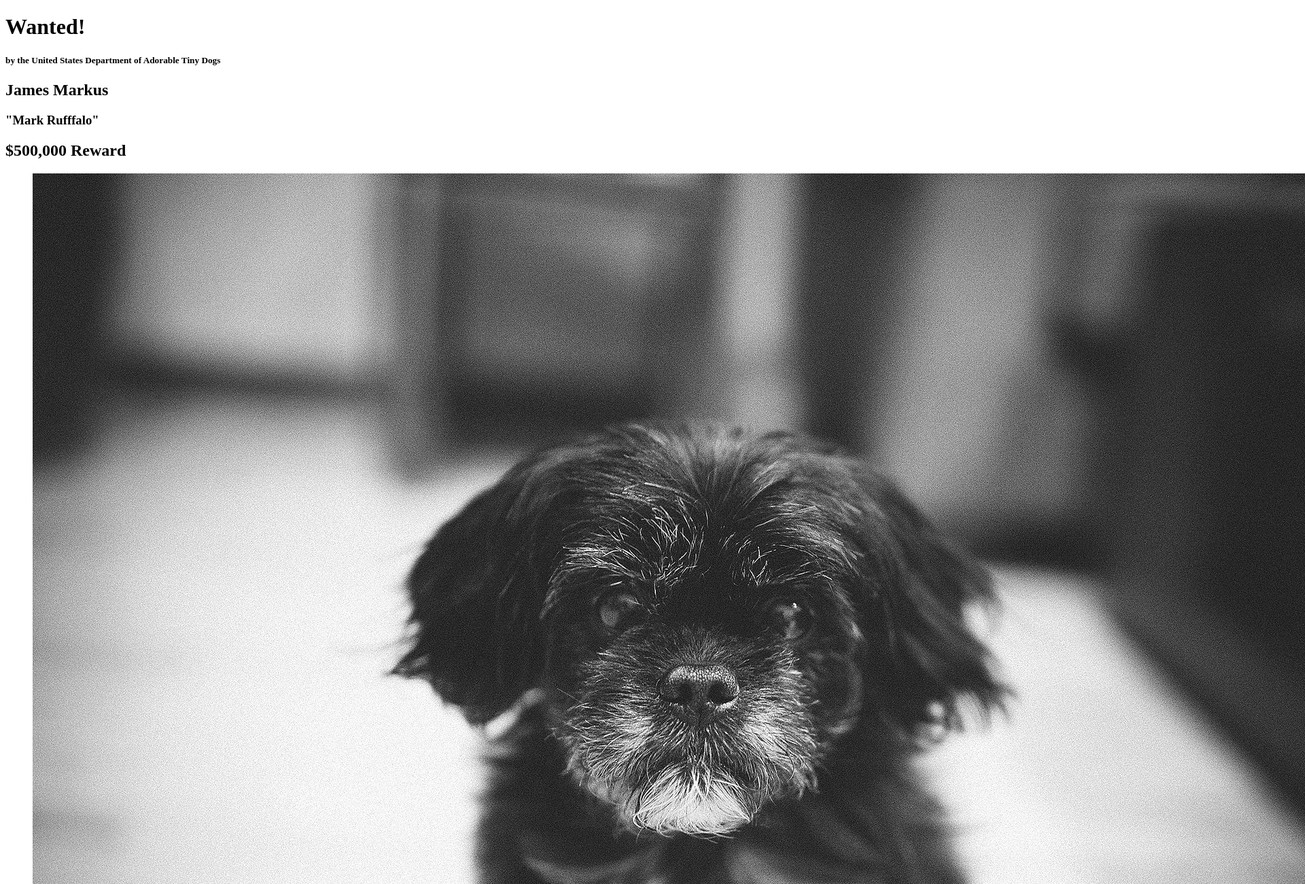
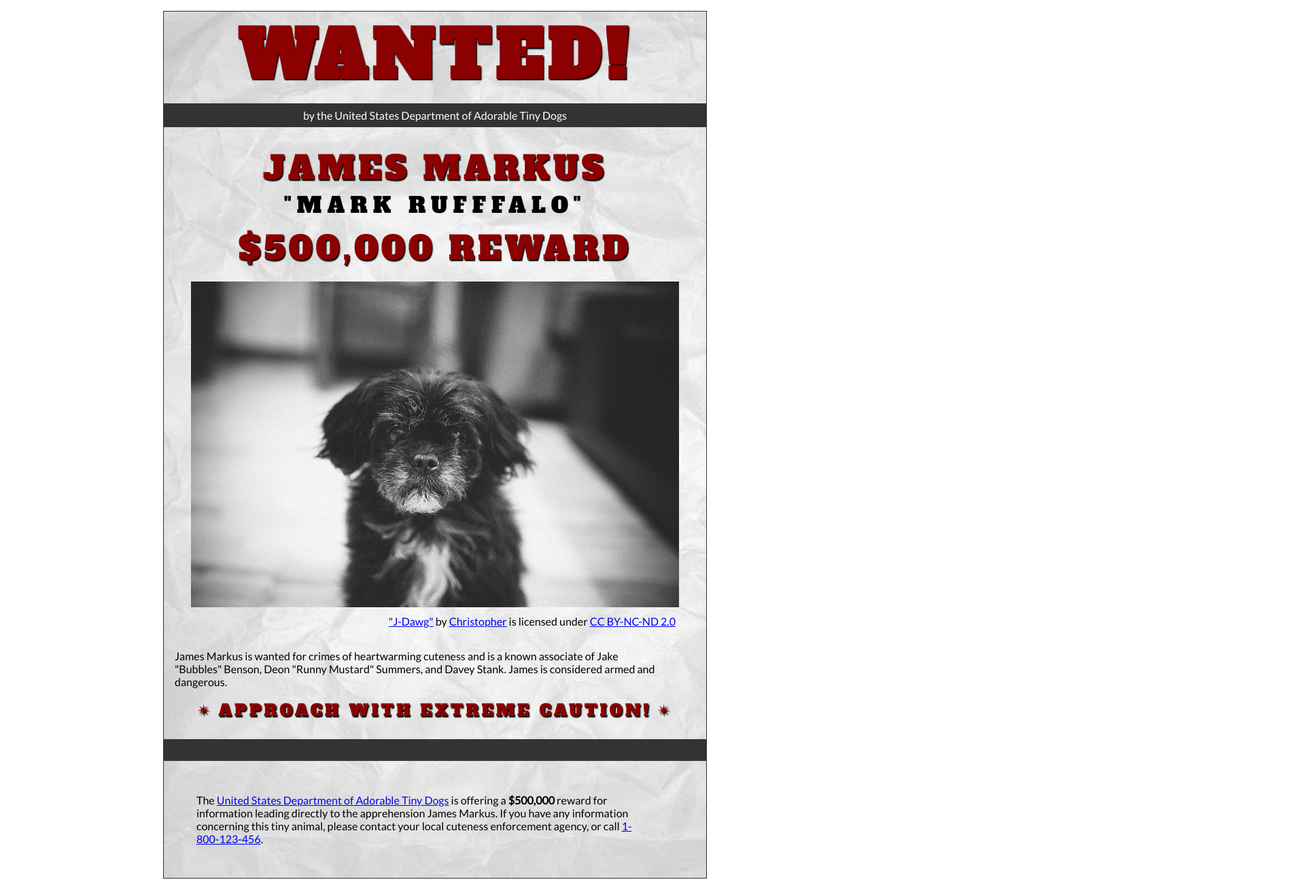
Before and after one commit to ksquared2017/ksquared2017.github.io, a plain HTML site: page wanted-poster/index.html in a window 1280 px wide. Shown: the top 1300 px of the page at 68% size, 1920 px wide, since content can reach past the window. Drawn offline with Linux system fonts and the light colour scheme.

Commit message:
Update
Updated skill check 5

```diff
--- a/wanted-poster/css/style.css
+++ b/wanted-poster/css/style.css
@@ -72,6 +72,7 @@ h2 {
     letter-spacing: .3rem;
     color: darkred;
     text-shadow:.09375rem .09375rem .09375rem #000;
+    font-weight: normal;
     font-family:'Alfa Slab One', Garamond, serif;
     text-align:center;
 }
@@ -81,8 +82,8 @@ h3 {
     font-size:2rem;
     margin: 0;
     letter-spacing: .5rem;
-    color: darkred;
-    text-shadow:#000;
+    color: black;
+    font-weight: normal;
     font-family:'Alfa Slab One', Garamond, serif;
     text-align:center;
 }
@@ -91,38 +92,61 @@ h4 {
     text-transform: uppercase;
     font-size:1.5rem;
     margin: 0;
-    letter-spacing: .3rem;
+    letter-spacing: .25rem;
     color: darkred;
     text-shadow:.09375rem .09375rem .09375rem #000;
+    font-weight: normal;
     font-family:'Alfa Slab One', Garamond, serif;
     text-align:center;
+    padding-bottom: 1.125rem;
+}
+h4 span{
+    padding: 0 .5rem;
 }
 
 h5 {
-    text-transform: uppercase;
     font-size:1rem;
-    margin: 0;
-    letter-spacing: .5rem;
+    font-weight: normal;
+    margin-top: .25rem;
+    padding: .5rem;
     color: white;
-    text-shadow:.09375rem .09375rem .09375rem #000
-    font-family:'Alfa Slab One', Garamond, serif;
+    background-color:#333;
     text-align:center;
 }
 
 /* Section & Paragraph */
 
-section {}
+p {
+    margin-top: 1rem;
+    padding: 0 1rem;
+    width: 90%;
+    text-align: left;
+}
 
-p {}
+section {
+    margin: .5rem auto;
+}
 
 /* Image & Figure */
 
-img {}
+img {
+    width: 100%;
+    margin: 0 auto;
+    max-width: 50rem;
+}
 
-figure {}
+figure {
+    margin-bottom: 2rem;
+}
 
-figcaption {}
+figcaption {
+    padding-top: .5rem;
+    text-align: right;
+}
 
 /* Footer */
 
-footer {}
+footer {
+    padding: 2rem;
+    border-top: 2rem solid #333;
+}
--- a/wanted-poster/index.html
+++ b/wanted-poster/index.html
@@ -4,7 +4,7 @@
         <meta charset="utf-8">
         <meta name="viewport" content="width=device-width, initial-scale=1.0">
         <meta name="author" content="Josef Kasprzak">
-
+        <link href="css/style.css" rel="stylesheet">
 <!-- Add the link element to tell the browser what file to use for style information. -->
 
         <title>Wanted | Jame Markus</title>
```
